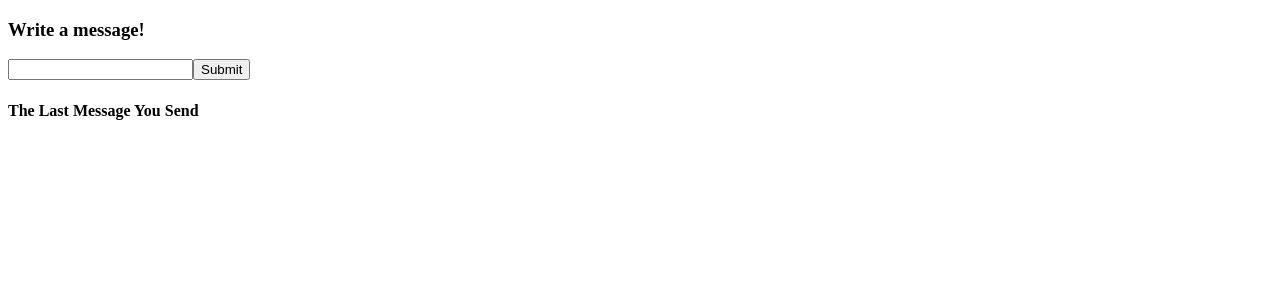
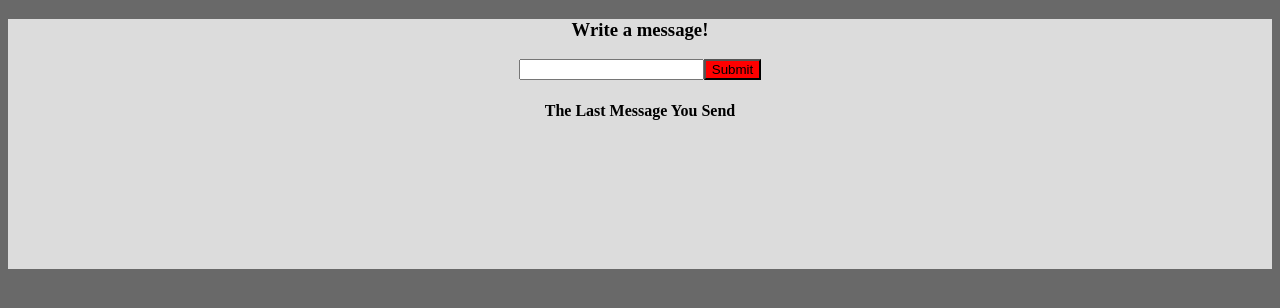
Before and after one commit to Iliyan-Y/iliyan-y.github.io, a plain HTML site: page PassTheMessage/index.html in a window 1280 px wide. Drawn offline with Linux system fonts and the light colour scheme.

Commit message:
some css added

```diff
--- a/PassTheMessage/index.html
+++ b/PassTheMessage/index.html
@@ -3,7 +3,7 @@
   <head>
     <meta charset="utf-8">
     <title>Message Page</title>
-    <!-- <link rel="stylesheet" type="text/css" href="css.css"> -->
+    <link rel="stylesheet" type="text/css" href="simpleStyle.css">
   </head>
   <body>
 
--- a/PassTheMessage/messagepage.js
+++ b/PassTheMessage/messagepage.js
@@ -1,12 +1,13 @@
 // create required tags
 var outerDiv = document.createElement('div');
+outerDiv.setAttribute("id","outerDiv");
 var boxDiv = document.createElement('div');
 boxDiv.setAttribute("id", "boxDiv");
 document.body.appendChild(outerDiv);
 outerDiv.appendChild(boxDiv);
 
 var h3Tag = document.createElement('h3');
-var h3Text = document.createTextNode("Write a message!")
+var h3Text = document.createTextNode("Write a message!");
 h3Tag.appendChild(h3Text);
 boxDiv.appendChild(h3Tag);
 
@@ -16,6 +17,7 @@ boxDiv.appendChild(textField);
 
 var submitButton = document.createElement("input");
 submitButton.setAttribute('type', 'submit');
+submitButton.setAttribute("id", "send");
 //submitButton.setAttribute('value', 'send');
 boxDiv.appendChild(submitButton);
 
--- /dev/null
+++ b/PassTheMessage/simpleStyle.css
@@ -0,0 +1,14 @@
+body {
+	background-color: #696969;
+	}
+#boxDiv {
+	background-color:  #DCDCDC;
+	with: 250px;
+	height: 250px;
+	display: block;
+	text-align: center;
+}
+#send {
+	background-color: red;
+	display: inline-block;
+}
```
